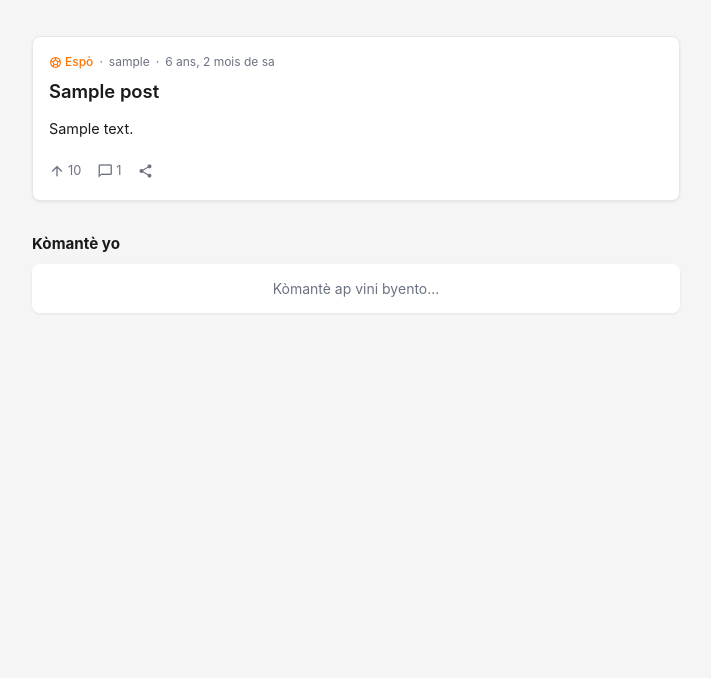
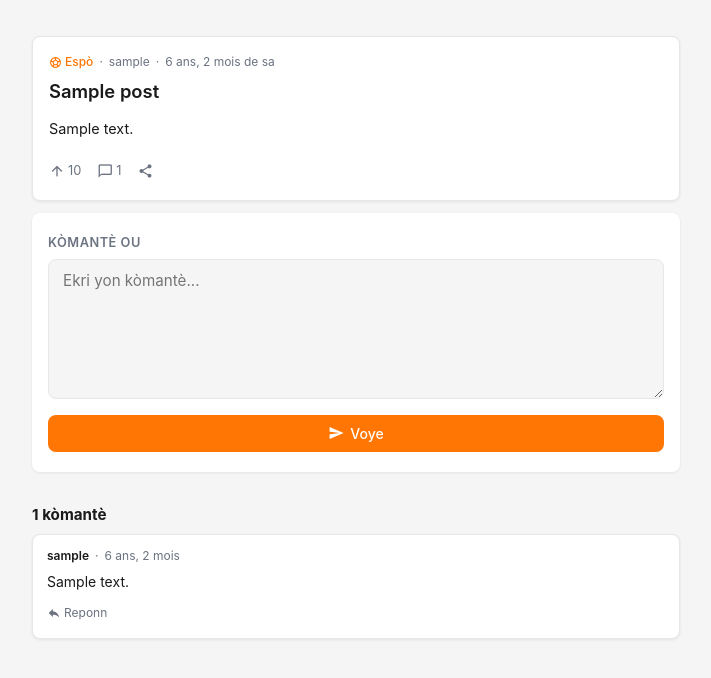
Before and after one commit to aemetil/tripotay, a Django app: page /p/1/ in a window 1280 px wide. Shown: the part 53-731 px from the top of the page, without its empty margins (284-995 px from the left). Run offline with Django 5.2, Linux system fonts and the light colour scheme; a user stored in the database is signed in; data comes from the database, SQL or seed files in the repository; tables that the repository leaves empty hold one stand-in row (values such as "Sample post").

Commit message:
feat: système de commentaires imbriqués 3 niveaux

```diff
--- /dev/null
+++ b/apps/comments/forms.py
@@ -0,0 +1,15 @@
+from django import forms
+from .models import Comment
+
+
+class CommentForm(forms.ModelForm):
+    class Meta:
+        model = Comment
+        fields = ['content']
+        widgets = {
+            'content': forms.Textarea(attrs={
+                'class': 'form-textarea',
+                'placeholder': 'Ekri yon kòmantè...',
+                'rows': 3,
+            }),
+        }
--- /dev/null
+++ b/apps/comments/urls.py
@@ -0,0 +1,6 @@
+from django.urls import path
+from . import views
+
+urlpatterns = [
+    path('p/<int:post_pk>/komante/', views.add_comment, name='add_comment'),
+]
--- a/apps/posts/views.py
+++ b/apps/posts/views.py
@@ -4,6 +4,8 @@ from django.urls import reverse_lazy
 from .models import Post
 from .forms import PostForm
 from apps.categories.models import Category
+from apps.comments.models import Comment
+from apps.comments.forms import CommentForm
 
 
 class ExploreView(ListView):
@@ -34,6 +36,18 @@ class PostDetailView(DetailView):
     def get_queryset(self):
         return Post.objects.filter(status=Post.Status.PUBLISHED).select_related('author', 'category')
 
+    def get_context_data(self, **kwargs):
+        context = super().get_context_data(**kwargs)
+        context['comment_form'] = CommentForm()
+        context['comments'] = (
+            Comment.objects
+            .filter(post=self.object, parent=None)
+            .select_related('author')
+            .prefetch_related('replies__author', 'replies__replies__author')
+            .order_by('created_at')
+        )
+        return context
+
 
 class PostCreateView(LoginRequiredMixin, CreateView):
     model = Post
--- a/config/urls.py
+++ b/config/urls.py
@@ -6,4 +6,5 @@ urlpatterns = [
     path('accounts/', include('allauth.urls')),
     path('', include('apps.posts.urls')),
     path('', include('apps.users.urls')),
+    path('', include('apps.comments.urls')),
 ]
--- a/static/css/style.css
+++ b/static/css/style.css
@@ -361,6 +361,43 @@ button { cursor: pointer; border: none; background: none; font: inherit; }
   margin-top: 4px;
 }
 
+/* ─── Comments ───────────────────────────────────────────── */
+.comment-thread { margin-bottom: 4px; }
+.comment-card {
+  background: var(--t-surface);
+  border: 1px solid var(--t-border);
+  border-radius: var(--t-radius);
+  padding: 12px 14px;
+  margin-bottom: 4px;
+  box-shadow: var(--t-shadow);
+}
+.comment-reply {
+  margin-left: 20px;
+  border-left: 2px solid var(--t-orange-light);
+}
+.comment-meta {
+  font-size: 0.75rem;
+  color: var(--t-muted);
+  margin-bottom: 6px;
+  display: flex;
+  gap: 6px;
+  align-items: center;
+}
+.comment-author { font-weight: 600; color: var(--t-text); }
+.comment-content { font-size: 0.875rem; line-height: 1.6; }
+.reply-toggle {
+  display: inline-flex;
+  align-items: center;
+  gap: 3px;
+  font-size: 0.75rem;
+  color: var(--t-muted);
+  margin-top: 8px;
+  padding: 2px 0;
+}
+.reply-toggle:hover { color: var(--t-orange); }
+.reply-toggle .material-icons { font-size: 14px; }
+.reply-form { margin-top: 8px; }
+
 /* ─── Desktop ────────────────────────────────────────────── */
 @media (min-width: 600px) {
   .bottom-nav { display: none; }
--- a/templates/base.html
+++ b/templates/base.html
@@ -18,7 +18,7 @@
       <a href="{% url 'explore' %}" class="navbar-logo">Tripotay</a>
       <div class="navbar-actions">
         {% if user.is_authenticated %}
-          <a href="#" class="btn btn-primary">
+          <a href="{% url 'post_create' %}" class="btn btn-primary">
             <span class="material-icons" style="font-size:16px">add</span>
             Ekri
           </a>
@@ -40,12 +40,12 @@
       <span class="material-icons">explore</span>
       Eksplore
     </a>
-    <a href="#" class="{% block nav_home %}{% endblock %}">
+    <a href="{% url 'explore' %}" class="{% block nav_home %}{% endblock %}">
       <span class="material-icons">home</span>
       Akèy
     </a>
     {% if user.is_authenticated %}
-      <a href="#" class="{% block nav_post %}{% endblock %}">
+      <a href="{% url 'post_create' %}" class="{% block nav_post %}{% endblock %}">
         <span class="material-icons">add_circle</span>
         Ekri
       </a>
--- a/templates/posts/detail.html
+++ b/templates/posts/detail.html
@@ -5,6 +5,7 @@
 {% block content %}
 <div class="container">
 
+  <!-- Post -->
   <article class="post-card" style="margin-top:12px;">
     <div class="post-meta">
       <span class="cat-badge">
@@ -33,13 +34,109 @@
     </div>
   </article>
 
-  <!-- Commentaires (Phase 2) -->
-  <div class="section-title">Kòmantè yo</div>
-  <div class="list-group">
-    <div class="list-item" style="color:var(--t-muted); font-size:0.875rem; justify-content:center;">
-      Kòmantè ap vini byento...
+  <!-- Ajouter commentaire -->
+  {% if user.is_authenticated %}
+  <form method="post" action="{% url 'add_comment' post.pk %}" class="form-card">
+    {% csrf_token %}
+    <label class="form-label">Kòmantè ou</label>
+    {{ comment_form.content }}
+    {% if comment_form.content.errors %}
+      <div class="form-error">{{ comment_form.content.errors.0 }}</div>
+    {% endif %}
+    <button type="submit" class="btn btn-primary" style="margin-top:10px; width:100%; justify-content:center;">
+      <span class="material-icons" style="font-size:16px;">send</span>
+      Voye
+    </button>
+  </form>
+  {% else %}
+  <div style="text-align:center; padding:16px;">
+    <a href="{% url 'account_login' %}" class="btn btn-primary">Konekte pou kòmante</a>
+  </div>
+  {% endif %}
+
+  <!-- Liste commentaires -->
+  <div class="section-title">{{ post.comment_count }} kòmantè</div>
+
+  {% for comment in comments %}
+  <div class="comment-thread">
+
+    <!-- Commentaire principal -->
+    <div class="comment-card" id="c{{ comment.pk }}">
+      <div class="comment-meta">
+        <span class="comment-author">{{ comment.author.username }}</span>
+        <span>·</span>
+        <span>{{ comment.created_at|timesince }}</span>
+      </div>
+      <p class="comment-content">{{ comment.content }}</p>
+      {% if user.is_authenticated %}
+      <button class="reply-toggle" data-target="reply-{{ comment.pk }}">
+        <span class="material-icons">reply</span> Reponn
+      </button>
+      <form method="post" action="{% url 'add_comment' post.pk %}"
+            class="reply-form" id="reply-{{ comment.pk }}" style="display:none;">
+        {% csrf_token %}
+        <input type="hidden" name="parent_id" value="{{ comment.pk }}">
+        <textarea name="content" class="form-textarea" placeholder="Reponn {{ comment.author.username }}..." rows="2"></textarea>
+        <button type="submit" class="btn btn-primary" style="margin-top:6px;">Voye</button>
+      </form>
+      {% endif %}
     </div>
+
+    <!-- Réponses niveau 1 -->
+    {% for reply in comment.replies.all %}
+    <div class="comment-card comment-reply" id="c{{ reply.pk }}">
+      <div class="comment-meta">
+        <span class="comment-author">{{ reply.author.username }}</span>
+        <span>·</span>
+        <span>{{ reply.created_at|timesince }}</span>
+      </div>
+      <p class="comment-content">{{ reply.content }}</p>
+      {% if user.is_authenticated and reply.depth < 2 %}
+      <button class="reply-toggle" data-target="reply-{{ reply.pk }}">
+        <span class="material-icons">reply</span> Reponn
+      </button>
+      <form method="post" action="{% url 'add_comment' post.pk %}"
+            class="reply-form" id="reply-{{ reply.pk }}" style="display:none;">
+        {% csrf_token %}
+        <input type="hidden" name="parent_id" value="{{ reply.pk }}">
+        <textarea name="content" class="form-textarea" placeholder="Reponn {{ reply.author.username }}..." rows="2"></textarea>
+        <button type="submit" class="btn btn-primary" style="margin-top:6px;">Voye</button>
+      </form>
+      {% endif %}
+
+      <!-- Réponses niveau 2 -->
+      {% for subreply in reply.replies.all %}
+      <div class="comment-card comment-reply" id="c{{ subreply.pk }}">
+        <div class="comment-meta">
+          <span class="comment-author">{{ subreply.author.username }}</span>
+          <span>·</span>
+          <span>{{ subreply.created_at|timesince }}</span>
+        </div>
+        <p class="comment-content">{{ subreply.content }}</p>
+      </div>
+      {% endfor %}
+
+    </div>
+    {% endfor %}
+
   </div>
+  {% empty %}
+  <div class="empty-state" style="padding:24px;">
+    <span class="material-icons">chat_bubble_outline</span>
+    <p>Pa gen kòmantè ankò. Ekri premye a !</p>
+  </div>
+  {% endfor %}
 
 </div>
 {% endblock %}
+
+{% block extra_js %}
+<script>
+  document.querySelectorAll('.reply-toggle').forEach(btn => {
+    btn.addEventListener('click', () => {
+      const form = document.getElementById(btn.dataset.target);
+      form.style.display = form.style.display === 'none' ? 'block' : 'none';
+    });
+  });
+</script>
+{% endblock %}
--- a/templates/posts/explore.html
+++ b/templates/posts/explore.html
@@ -42,7 +42,7 @@
           <span class="material-icons">arrow_upward</span>
           {{ post.score }}
         </button>
-        <a href="#">
+        <a href="{% url 'post_detail' post.pk %}#komante">
           <span class="material-icons">chat_bubble_outline</span>
           {{ post.comment_count }}
         </a>
```
Also changed, not shown: apps/comments/views.py (+36 -2 lines).
